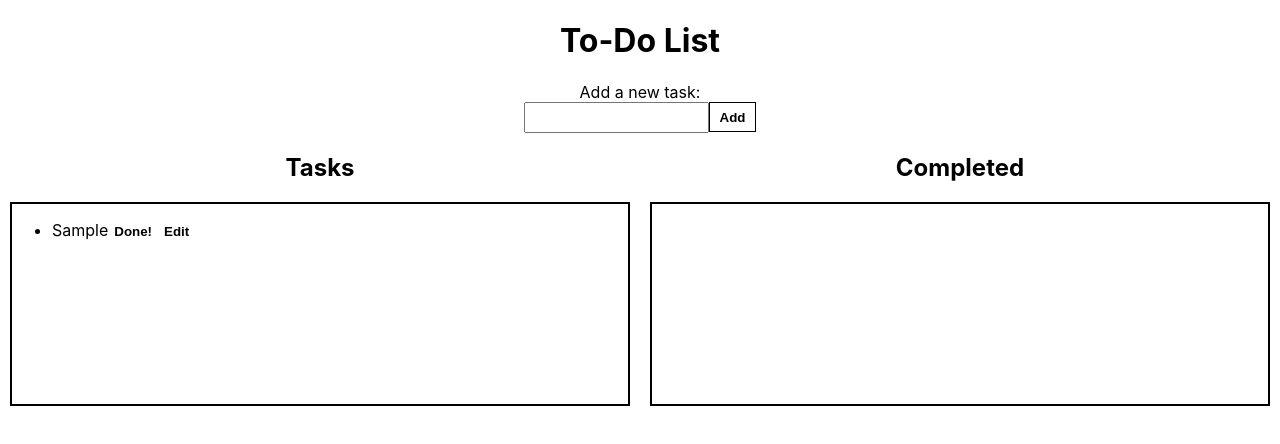
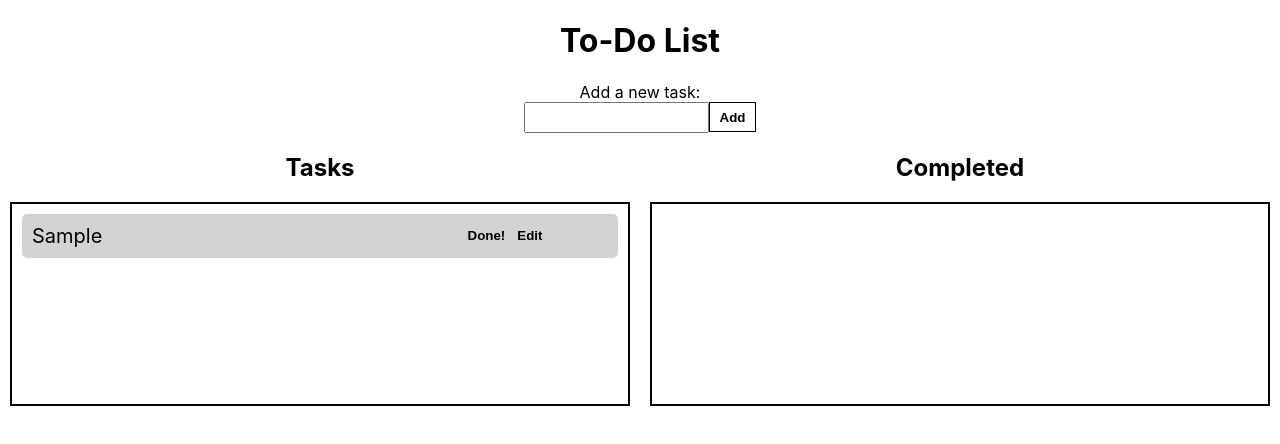
Before and after one commit to gfraser88/to-do-list, a React (Create React App) app: page / in a window 1280 px wide. Both pictures are taken after typing "Sample" into the empty fields and a click on the button "Add". Shown: the top 444 px of the page. Built offline with nearby package versions, Linux system fonts and the light colour scheme.

Commit message:
Added a little more design

```diff
--- a/package.json
+++ b/package.json
@@ -3,6 +3,9 @@
   "version": "0.1.0",
   "private": true,
   "dependencies": {
+    "@fortawesome/fontawesome-svg-core": "^1.2.30",
+    "@fortawesome/free-solid-svg-icons": "^5.14.0",
+    "@fortawesome/react-fontawesome": "^0.1.11",
     "@testing-library/jest-dom": "^4.2.4",
     "@testing-library/react": "^9.5.0",
     "@testing-library/user-event": "^7.2.1",
--- a/src/App.js
+++ b/src/App.js
@@ -64,7 +64,7 @@ function App() {
         <Input taskId={taskIdCount} createTask={addTask}/>
       </div>
       <div className="row">
-        <div className="tasks-column">
+        <div className="column tasks-column">
           <h2>Tasks</h2>
           <div className="tasks-content">
             <ul className="tasks-list">
@@ -73,7 +73,7 @@ function App() {
             </ul>
           </div>
         </div>
-        <div className="completed-column">
+        <div className="column completed-column">
           <h2>Completed</h2>
           <div className="completed-content">
             <ul className="completed-tasks-list">
--- a/src/components/CompletedItem.js
+++ b/src/components/CompletedItem.js
@@ -8,8 +8,10 @@ function CompletedItem(props) {
 
     return (
         <li className="completed-item">
-        {props.title}
-        <button className="btn btn-uncompleted" onClick={notCompleteClick}>Not done yet!</button>
+            <div className="task-container">
+                <span className="completed-title">{props.title}</span>
+                <button className="btn btn-uncompleted" onClick={notCompleteClick}>Not done yet!</button>
+            </div>
         </li>
   );
 }
--- a/src/components/ToDoItem.js
+++ b/src/components/ToDoItem.js
@@ -1,4 +1,6 @@
 import React, {useState} from 'react';
+import { FontAwesomeIcon } from '@fortawesome/react-fontawesome'
+import { faArrowAltCircleUp, faArrowAltCircleDown} from '@fortawesome/free-solid-svg-icons'
 
 function ToDoItem(props) {
   const [editMode, setEditMode] = useState(false);
@@ -37,17 +39,23 @@ function ToDoItem(props) {
     <li className="to-do-item">
       {editMode ?
       <div className="task-container">
+        <div>
         <input type="text" className="txt-edit" value={titleEdit} onChange={e => setTitleEdit(e.target.value)}></input>
         <button className="btn btn-save" onClick={saveEditClick}>Save</button>
+        </div>
         <div className="error-message">{errorMessage}</div>
       </div>
       :
       <div className="task-container">
-        {props.title}
-        <button className="btn btn-completed" onClick={completeClick}>Done!</button>
-        <button className="btn btn-edit" onClick={editModeToggle}>Edit</button>
-        {props.totalTasks > 1 && props.index > 0 ? <button className="btn btn-up" onClick={moveUpClick}>Up</button> : ""}
-        {props.totalTasks > 1 && props.index  < (props.totalTasks - 1) ? <button className="btn btn-down" onClick={moveDownClick}>Down</button> : ""}
+          <span className="task-title">{props.title}</span>
+          <div className="options">
+            <button className="btn btn-completed" onClick={completeClick}>Done!</button>
+            <button className="btn btn-edit" onClick={editModeToggle}>Edit</button>
+            <button className={props.totalTasks > 1 && props.index > 0 ? "btn btn-up" : "btn btn-up hidden" } onClick={moveUpClick}><FontAwesomeIcon icon={faArrowAltCircleUp} size="lg" /></button>
+            <button className={props.totalTasks > 1 && props.index  < (props.totalTasks - 1) ? "btn btn-down" : "btn btn-down hidden"} onClick={moveDownClick}><FontAwesomeIcon icon={faArrowAltCircleDown} size="lg" /></button>
+            {/* {props.totalTasks > 1 && props.index > 0 ? <button className="btn btn-up hidden" onClick={moveUpClick}><FontAwesomeIcon icon={faArrowAltCircleUp} size="1x" /></button> : ""}
+            {props.totalTasks > 1 && props.index  < (props.totalTasks - 1) ? <button className="btn btn-down hidden" onClick={moveDownClick}><FontAwesomeIcon icon={faArrowAltCircleDown} size="1x" /></button> : ""} */}
+          </div>
       </div>
       }
     </li>
--- a/src/index.css
+++ b/src/index.css
@@ -20,29 +20,29 @@ body {
   text-align: center;
 }
 
-.row div {
-   min-height: 200px;
-}
 .tasks-column {
   float:left;
   width:50%;
+
 }
 
 .completed-column {
   float: right;
   width: 50%;
+
 }
 
 .tasks-content, .completed-content {
   margin: 10px;
   border: 2px black solid;
+  min-height: 200px;
 }
 
 .tasks-list, .completed-tasks-list {
   text-align: left;
 }
 
-.completed-item {
+.completed-title {
   text-decoration: line-through;
 }
 
@@ -51,8 +51,26 @@ body {
   font-size: small;
 }
 
+ul {
+  list-style-type: none;
+  margin: 0;
+  padding: 0;
+}
+
 .task-container {
-  display: inline;
+  display: flex;
+  justify-content: space-between;
+}
+
+.to-do-item, .completed-item {
+  margin: 10px;
+  padding: 10px;
+  background-color: lightgray;
+  border-radius: 5px;
+}
+
+.task-title {
+  font-size: 20px;
 }
 
 .btn, .btn:focus {
@@ -90,3 +108,15 @@ body {
   text-decoration: underline;
   color: red;
 }
+
+.btn-up:hover {
+color: orange;
+}
+
+.btn-down:hover {
+  color: purple;
+}
+
+.hidden {
+  visibility: hidden;
+}
```
Also changed, not shown: 1 other file (tests, documents, lock files or other folders).
